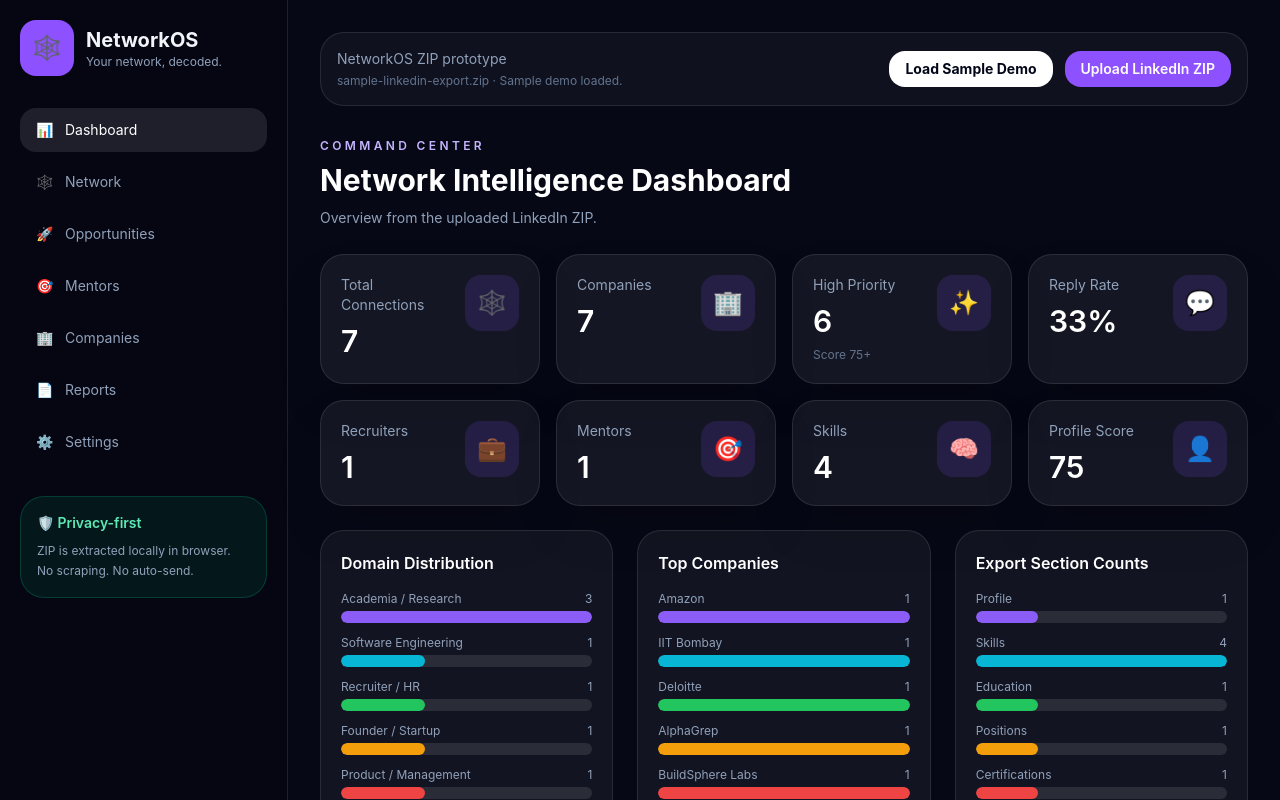
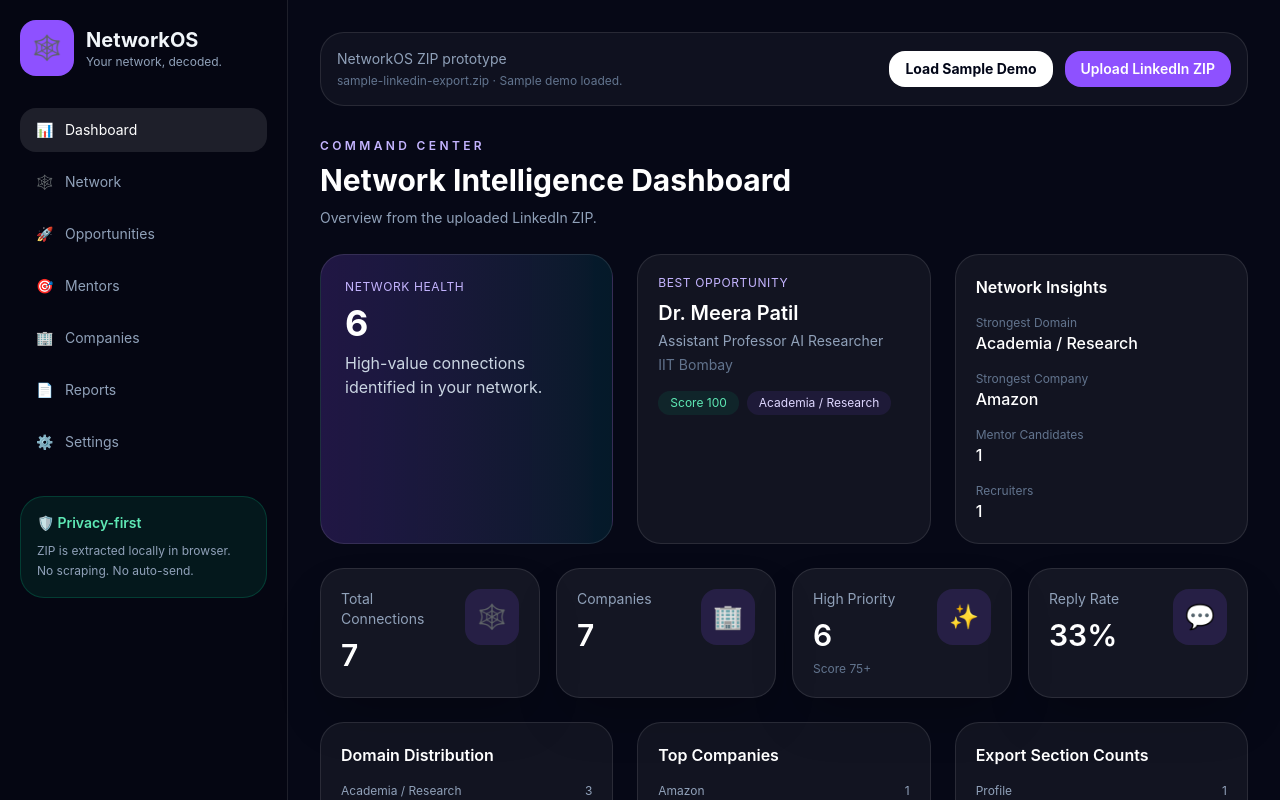
Before and after one commit to powaromkar691-del/network_os, a React (Vite) app: page / in a window 1280 px wide. Both pictures are taken after a click on the button "Load Sample Demo". Shown: the top 800 px of the page. Built offline with nearby package versions, Linux system fonts and the light colour scheme.

Commit message:
feat: redesign dashboard command centre

```diff
--- a/src/App.jsx
+++ b/src/App.jsx
@@ -415,6 +415,7 @@ export default function App() {
               profileAudit={profileAudit}
               domainData={domainData}
               companyData={companyData}
+              mentorList={mentorList}
             />
           )}
 
--- /dev/null
+++ b/src/components/NetworkInsights.jsx
@@ -0,0 +1,58 @@
+export default function NetworkInsights({
+  metrics,
+  domainData,
+  companyData
+}) {
+  const topDomain = domainData?.[0];
+  const topCompany = companyData?.[0];
+
+  return (
+    <div className="rounded-3xl border border-white/10 bg-white/[0.05] p-5">
+      <h3 className="mb-4 font-semibold text-white">
+        Network Insights
+      </h3>
+
+      <div className="space-y-4">
+        <div>
+          <p className="text-xs text-slate-500">
+            Strongest Domain
+          </p>
+
+          <p className="font-medium text-white">
+            {topDomain?.name || "—"}
+          </p>
+        </div>
+
+        <div>
+          <p className="text-xs text-slate-500">
+            Strongest Company
+          </p>
+
+          <p className="font-medium text-white">
+            {topCompany?.name || "—"}
+          </p>
+        </div>
+
+        <div>
+          <p className="text-xs text-slate-500">
+            Mentor Candidates
+          </p>
+
+          <p className="font-medium text-white">
+            {metrics.mentors}
+          </p>
+        </div>
+
+        <div>
+          <p className="text-xs text-slate-500">
+            Recruiters
+          </p>
+
+          <p className="font-medium text-white">
+            {metrics.recruiters}
+          </p>
+        </div>
+      </div>
+    </div>
+  );
+}
--- a/src/views/DashboardView.jsx
+++ b/src/views/DashboardView.jsx
@@ -3,7 +3,9 @@ import EmptyState from "../components/EmptyState";
 import StatCard from "../components/StatCard";
 import SimpleBarChart from "../components/SimpleBarChart";
 import SectionCounts from "../components/SectionCounts";
+import NetworkInsights from "../components/NetworkInsights";
 import OpportunitySnapshot from "../components/OpportunitySnapshot";
+
 export default function DashboardView({
   connections,
   metrics,
@@ -13,14 +15,12 @@ export default function DashboardView({
   companyData,
   mentorList
 }) {
+  const topOpportunity =
+    mentorList?.length > 0
+      ? mentorList[0]
+      : connections?.[0];
+
   if (!connections.length) {
-    const topOpportunity =
-     mentorList?.length
-      ? mentorList[0]
-      : connections[0];
-
-
-
     return (
       <section>
         <SectionTitle
@@ -28,24 +28,6 @@ export default function DashboardView({
           title="Network Intelligence Dashboard"
           subtitle="Overview from the uploaded LinkedIn ZIP."
         />
-        <div className="mb-6 grid gap-6 xl:grid-cols-[1.5fr_1fr]">
-          <div className="rounded-3xl border border-white/10 bg-gradient-to-r from-violet-500/20 to-cyan-500/10 p-6">
-          <p className="text-xs uppercase tracking-wider text-violet-300">
-             Network Health
-          </p>
-          <h2 className="mt-2 text-4xl font-bold text-white">
-            {metrics.high}
-          </h2>
-          <p className="mt-2 text-slate-300">
-            High-value connections identified in your network.
-          </p>
-
-          </div>
-          <OpportunitySnapshot
-            contact={topOpportunity}
-          />
-        </div>
-
 
         <EmptyState
           title="No data loaded yet"
@@ -63,6 +45,36 @@ export default function DashboardView({
         title="Network Intelligence Dashboard"
         subtitle="Overview from the uploaded LinkedIn ZIP."
       />
+
+      {/* Hero Section */}
+
+      <div className="mb-6 grid gap-6 xl:grid-cols-3">
+        <div className="rounded-3xl border border-white/10 bg-gradient-to-r from-violet-500/20 to-cyan-500/10 p-6">
+          <p className="text-xs uppercase tracking-wider text-violet-300">
+            Network Health
+          </p>
+
+          <h2 className="mt-2 text-4xl font-bold text-white">
+            {metrics.high}
+          </h2>
+
+          <p className="mt-2 text-slate-300">
+            High-value connections identified in your network.
+          </p>
+        </div>
+
+        <OpportunitySnapshot
+          contact={topOpportunity}
+        />
+
+        <NetworkInsights
+          metrics={metrics}
+          domainData={domainData}
+          companyData={companyData}
+        />
+      </div>
+
+      {/* Core KPIs */}
 
       <div className="grid gap-4 md:grid-cols-2 xl:grid-cols-4">
         <StatCard
@@ -89,31 +101,9 @@ export default function DashboardView({
           value={metrics.replyRate + "%"}
           icon="💬"
         />
+      </div>
 
-        <StatCard
-          title="Recruiters"
-          value={metrics.recruiters}
-          icon="💼"
-        />
-
-        <StatCard
-          title="Mentors"
-          value={metrics.mentors}
-          icon="🎯"
-        />
-
-        <StatCard
-          title="Skills"
-          value={(sections.skills || []).length}
-          icon="🧠"
-        />
-
-        <StatCard
-          title="Profile Score"
-          value={profileAudit.score}
-          icon="👤"
-        />
-      </div>
+      {/* Analytics */}
 
       <div className="mt-6 grid gap-6 xl:grid-cols-3">
         <div className="rounded-3xl border border-white/10 bg-white/[0.05] p-5">
```
